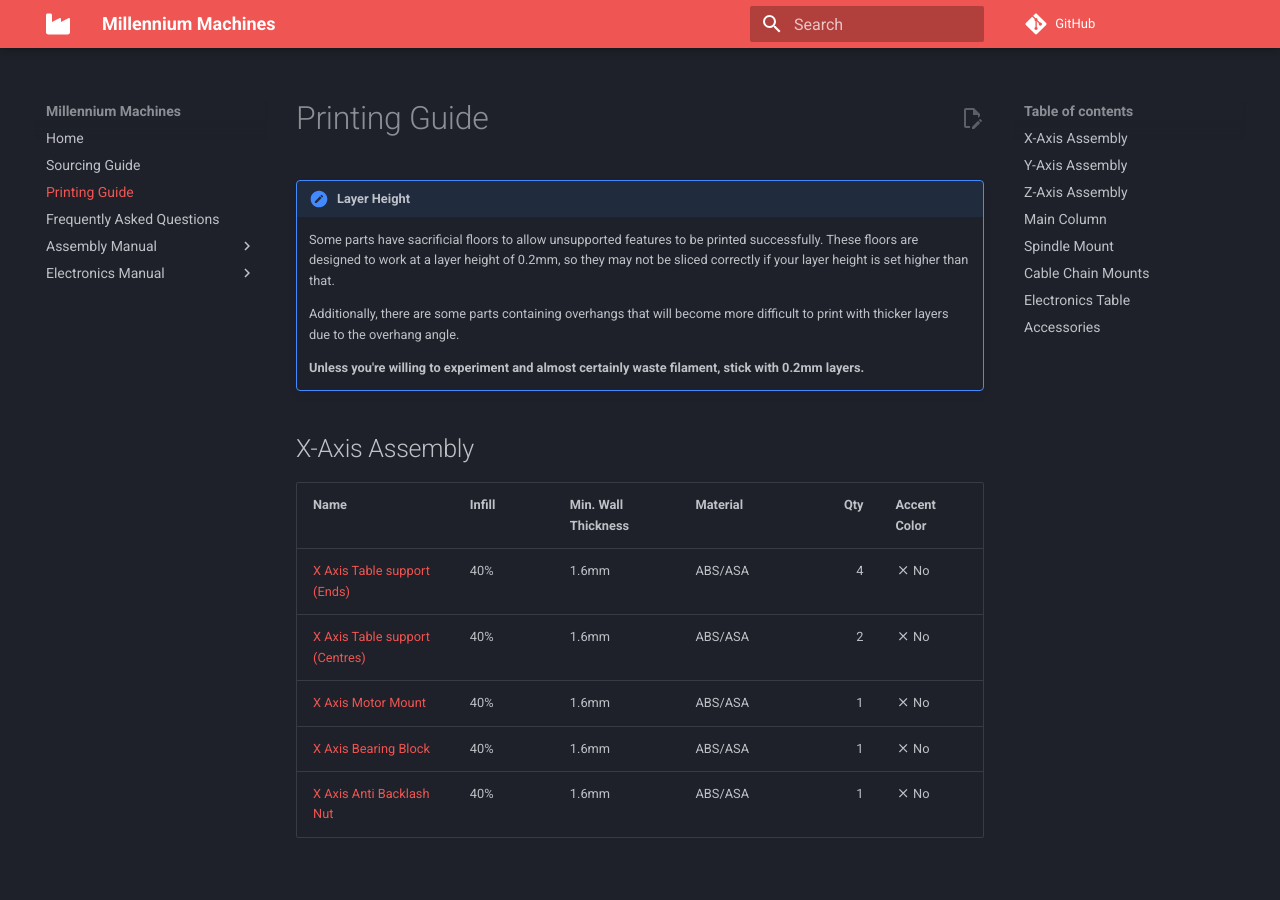
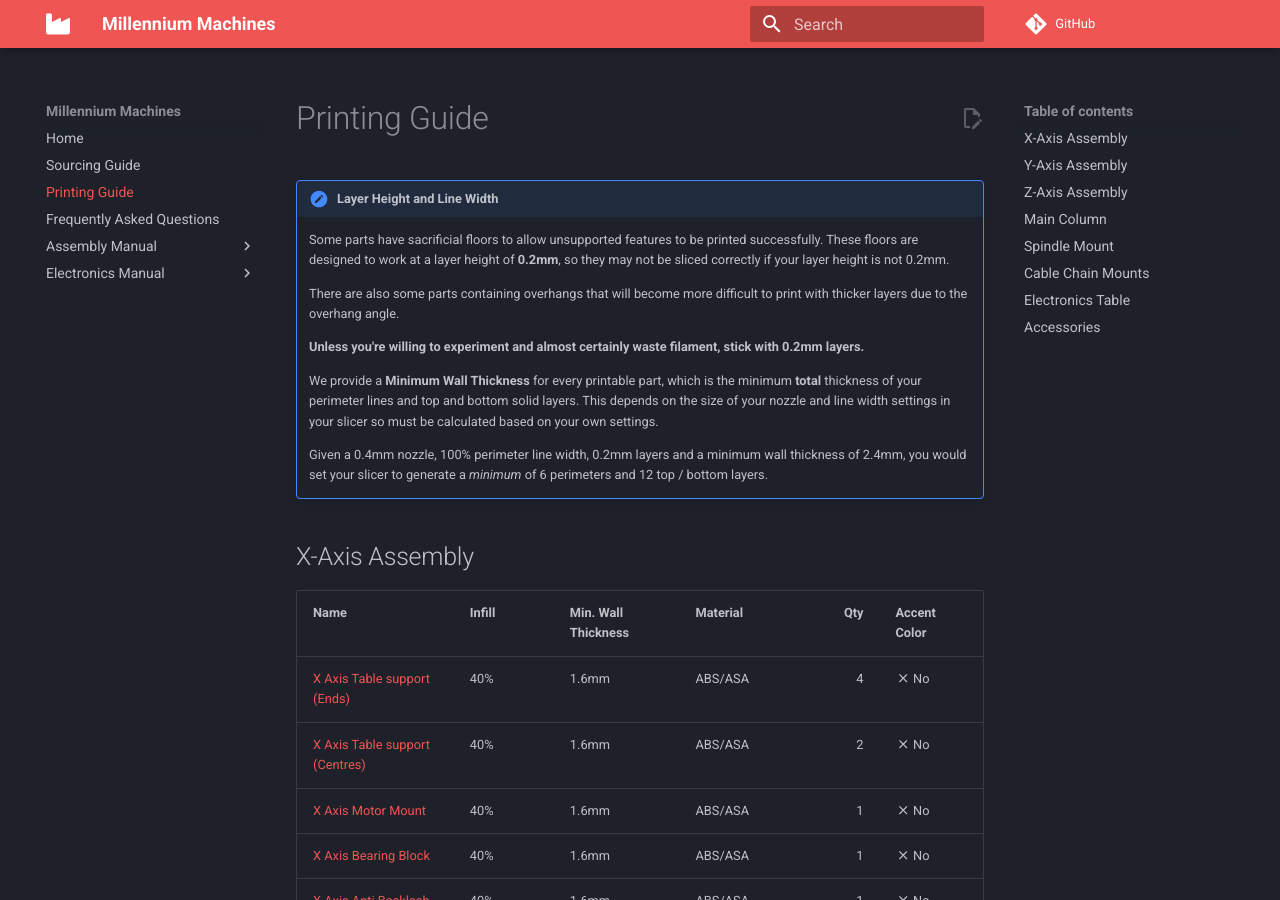
Before and after one commit to MillenniumMachines/Milo-v1.5, an MkDocs documentation site: the page built from docs/printing/print_guide.md, in a window 1280 px wide and 900 px high. Built offline with MkDocs 1.6.1 and Material for MkDocs 9.7.7, drawn with Linux system fonts in a browser that asks for light colours; comment, search, counter and statistics services are not loaded.

Commit message:
Add more layer height / line thickness information
Signed-off-by: Ben Agricola <ben+git@agrico.la>

```diff
--- a/docs/printing/print_guide.md
+++ b/docs/printing/print_guide.md
@@ -1,11 +1,15 @@
 # Printing Guide
 
-!!! note "Layer Height"
-    Some parts have sacrificial floors to allow unsupported features to be printed successfully. These floors are designed to work at a layer height of 0.2mm, so they may not be sliced correctly if your layer height is set higher than that.
+!!! note "Layer Height and Line Width"
+    Some parts have sacrificial floors to allow unsupported features to be printed successfully. These floors are designed to work at a layer height of **0.2mm**, so they may not be sliced correctly if your layer height is not 0.2mm.
 
-    Additionally, there are some parts containing overhangs that will become more difficult to print with thicker layers due to the overhang angle.
+    There are also some parts containing overhangs that will become more difficult to print with thicker layers due to the overhang angle.
 
     **Unless you're willing to experiment and almost certainly waste filament, stick with 0.2mm layers.**
+
+    We provide a **Minimum Wall Thickness** for every printable part, which is the minimum **total** thickness of your perimeter lines and top and bottom solid layers. This depends on the size of your nozzle and line width settings in your slicer so must be calculated based on your own settings.
+
+    Given a 0.4mm nozzle, 100% perimeter line width, 0.2mm layers and a minimum wall thickness of 2.4mm, you would set your slicer to generate a _minimum_ of 6 perimeters and 12 top / bottom layers.
 
 ## X-Axis Assembly
 | **Name** | **Infill** | **Min. Wall Thickness** | **Material** | **Qty** | **Accent Color** |
```
